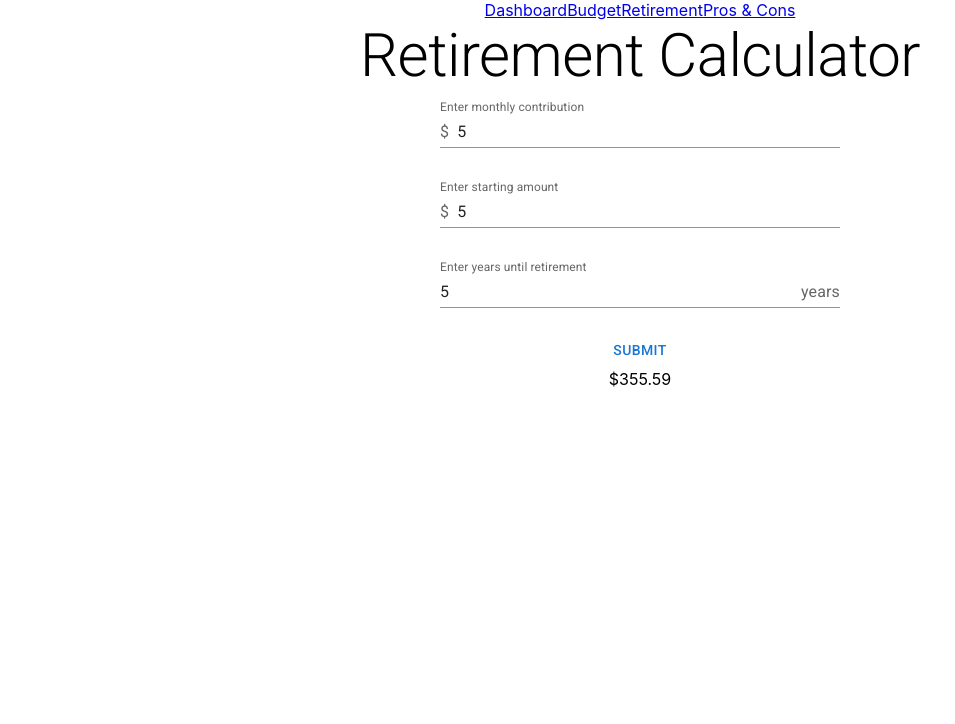
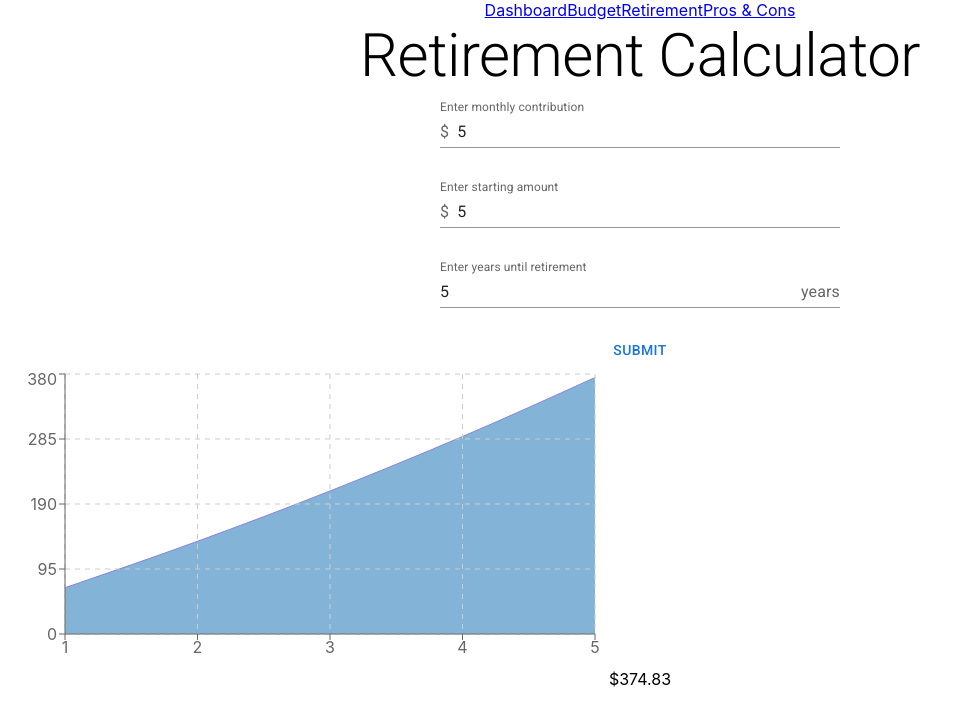
Before and after one commit to joshua-holmes/productivity-app, a React (Create React App) app: page /retirement in a window 1280 px wide. Both pictures are taken after typing "5", "5", "5" into the empty fields and a click on the button "SUBMIT". Shown: the top 724 px of the page, without its empty margins (0-955 px from the left). Built offline with nearby package versions, Linux system fonts and the light colour scheme.

Commit message:
Created graph using recharts. Please run npm install

```diff
--- a/package.json
+++ b/package.json
@@ -11,14 +11,16 @@
     "@testing-library/jest-dom": "^5.16.0",
     "@testing-library/react": "^11.2.7",
     "@testing-library/user-event": "^12.8.3",
+    "d3": "^7.2.0",
     "react": "^17.0.2",
     "react-dom": "^17.0.2",
     "react-router-dom": "^6.0.2",
     "react-scripts": "4.0.3",
+    "recharts": "^2.1.6",
     "web-vitals": "^1.1.2"
   },
   "scripts": {
-    "start": "react-scripts start",
+    "start": "PORT=5000 react-scripts start",
     "build": "react-scripts build",
     "test": "react-scripts test",
     "eject": "react-scripts eject"
--- /dev/null
+++ b/src/components/MyLineChart.js
@@ -0,0 +1,17 @@
+import { AreaChart, Area, CartesianGrid, XAxis, YAxis, Tooltip } from 'recharts';
+
+function MyLineChart({ data }) {
+
+    console.log(data);
+    return (
+        <AreaChart width={600} height={300} data={data}>
+            <Area type="monotone" dataKey="dollars" stroke="#8884d8" />
+            <CartesianGrid stroke="#ccc" strokeDasharray="5 5" />
+            <XAxis dataKey="years" />
+            <YAxis />
+            <Tooltip />
+        </AreaChart>
+    )
+}
+
+export default MyLineChart;
--- a/src/components/Retirement.js
+++ b/src/components/Retirement.js
@@ -4,6 +4,7 @@ import Box from '@mui/material/Box';
 import InputField from "./InputField";
 import { useState } from "react";
 import Grid from '@mui/material/Grid';
+import MyLineChart from "./MyLineChart";
 
 let dollarUSLocale = Intl.NumberFormat("en-US", {
     style: "currency",
@@ -11,14 +12,20 @@ let dollarUSLocale = Intl.NumberFormat("en-US", {
 });
 
 function Retirement() {
-    const [ formData, setFormData ] = useState({ rate: 0.06 });
+    const [ formData, setFormData ] = useState({ rate: 0.08 });
+    const graphData = [];
     let result = formData.initial || 0;
     for ( let i = 0; i < (formData.goalYear * 12); i++ ) {
         result *= 1 + formData.rate/12
         result += formData.monthly || 0
+        console.log("I", i);
+        if ( (i + 1) % 12 === 0 ) {
+            graphData.push({
+                years: (i + 1) / 12,
+                dollars: parseFloat(result.toFixed(2)),
+            })
+        }
     }
-
-    console.log(formData);
     function handleSubmit(e) {
         e.preventDefault();
     }
@@ -35,6 +42,8 @@ function Retirement() {
             [e.target.name]: value,
         })
     }
+
+
 
     return (
         <>
@@ -72,6 +81,11 @@ function Retirement() {
                         </Grid>
                     </Grid>
                 </Box>
+                <Box>
+
+                    <MyLineChart data={graphData}/>
+
+                </Box>
                 <Typography variant="p">{dollarUSLocale.format(result)}</Typography>
             </main>
         </>
```
Also changed, not shown: 1 other file (tests, documents, lock files or other folders).
